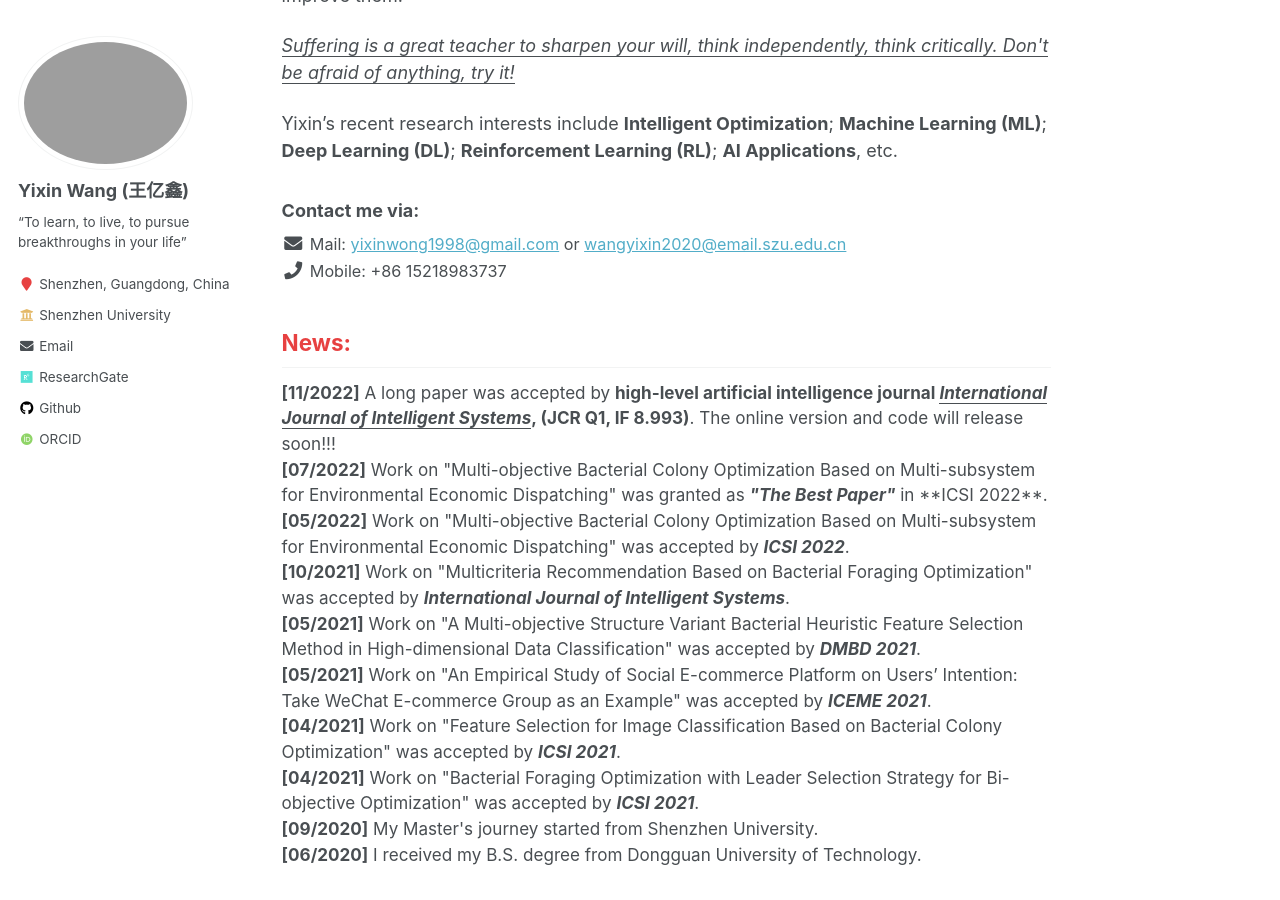
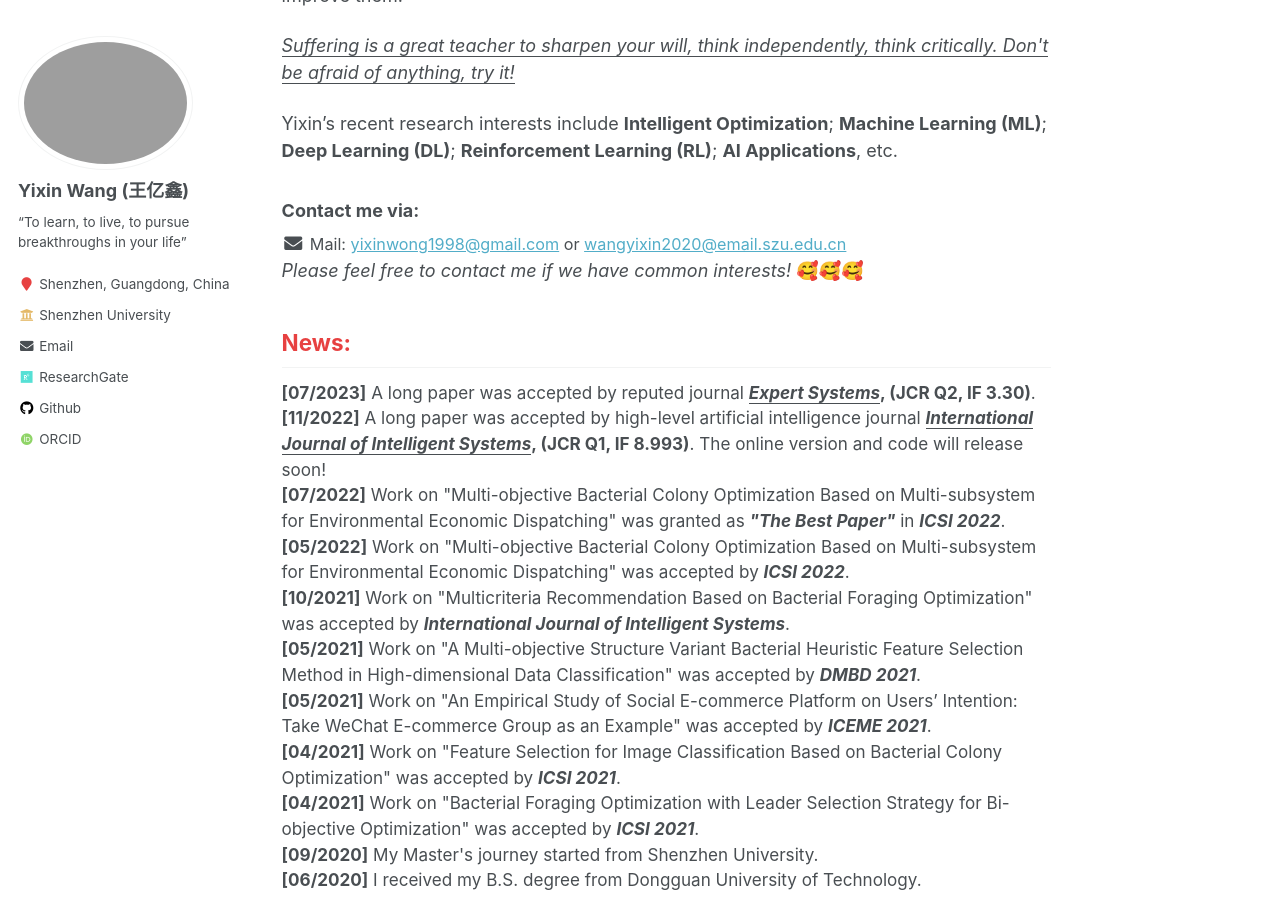
Before and after one commit to yixinwong1998/yixinwong1998.github.io, a Jekyll site: the page built from _pages/about.md, in a window 1280 px wide and 900 px high, scrolled down 516 px. Built offline with Jekyll 4.4.1, drawn with Linux system fonts in a browser that asks for light colours; some web fonts are replaced; a script that is not in the unit is left out.

Commit message:
update 230718

```diff
--- a/_pages/about.md
+++ b/_pages/about.md
@@ -23,13 +23,14 @@ Yixin's recent research interests include **Intelligent Optimization**; **Machin
 ### Contact me via:
 <i class="fa fa-fw fa-envelope"></i> <font style="font-size: 0.9em;">Mail: <a href="mailto:yixinwong1998@gmail.com">yixinwong1998@gmail.com</a> or <a href="mailto:wangyixin2020@email.szu.edu.cn">wangyixin2020@email.szu.edu.cn</a></font>
 <br>
-<i class="fa fa-fw fa-phone"></i> <font style="font-size: 0.9em;">Mobile: +86 15218983737</font>
+<i>Please feel free to contact me if we have common interests!</i> 🥰🥰🥰
 
 <h2 style="color: rgb(231, 65, 65);"><b>News:</b></h2>
 <div style="line-height: 1.5em; font-size: 0.95em">
   <p>
-  <b>[11/2022]</b> A long paper was accepted by <b>high-level artificial intelligence journal <u><i>International Journal of Intelligent Systems</i></u>, (JCR Q1, IF 8.993)</b>. The online version and code will release soon!!!<br>
-  <b>[07/2022]</b> Work on "Multi-objective Bacterial Colony Optimization Based on Multi-subsystem for Environmental Economic Dispatching" was granted as <i><b>"The Best Paper"</b></i> in **ICSI 2022**.<br>
+  <b>[07/2023]</b> A long paper was accepted by reputed journal <b><u><i>Expert Systems</i></u>, (JCR Q2, IF 3.30)</b>.<br>
+  <b>[11/2022]</b> A long paper was accepted by high-level artificial intelligence journal <b><u><i>International Journal of Intelligent Systems</i></u>, (JCR Q1, IF 8.993)</b>. The online version and code will release soon!<br>
+  <b>[07/2022]</b> Work on "Multi-objective Bacterial Colony Optimization Based on Multi-subsystem for Environmental Economic Dispatching" was granted as <i><b>"The Best Paper"</b></i> in <i><b>ICSI 2022</b></i>.<br>
   <b>[05/2022]</b> Work on "Multi-objective Bacterial Colony Optimization Based on Multi-subsystem for Environmental Economic Dispatching" was accepted by <i><b>ICSI 2022</b></i>.<br>
   <b>[10/2021]</b> Work on "Multicriteria Recommendation Based on Bacterial Foraging Optimization" was accepted by <i><b>International Journal of Intelligent Systems</b></i>.<br>
   <b>[05/2021]</b> Work on "A Multi-objective Structure Variant Bacterial Heuristic Feature Selection Method in High-dimensional Data Classification" was accepted by <i><b>DMBD 2021</b></i>.<br>
@@ -41,6 +42,7 @@ Yixin's recent research interests include **Intelligent Optimization**; **Machin
   </p>
 </div>
 
+
 ## 😂😂😂😂**THANK YOU!**🤣🤣🤣🤣
 
 <div style="display:inline-block;width:280px;"><script type="text/javascript" src="//rf.revolvermaps.com/0/0/7.js?i=5wkptono3l5&amp;m=0&amp;c=ff0000&amp;cr1=ffffff&amp;br=10&amp;sx=0" async="async"></script></div>
```
Also changed, not shown: _pages/cv.md (+1 -1 lines), _pages/publications.md (+3 -3 lines).
